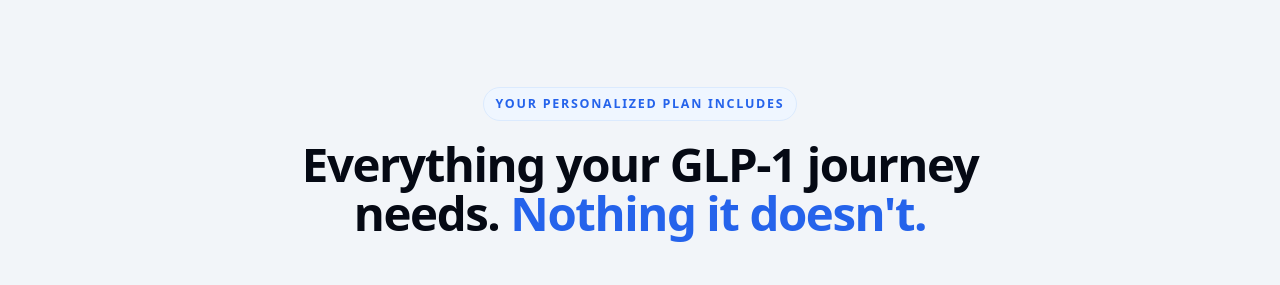
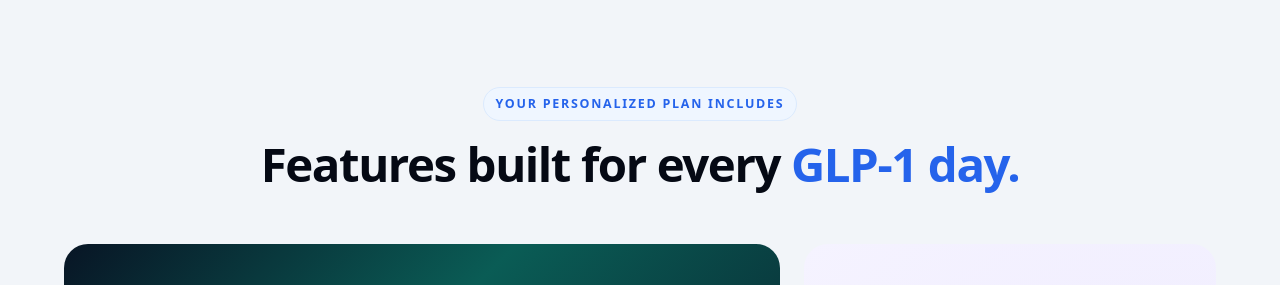
Before and after one commit to fahimtaphealth/weighteasy-site, a Next.js app: page / in a window 1280 px wide. Shown: the part 2840-3125 px from the top of the page. Built offline with nearby package versions, Linux system fonts and the light colour scheme; a web font is replaced by a local one.

Commit message:
Change Features heading to 'Features built for every GLP-1 day'

```diff
--- a/components/Features.tsx
+++ b/components/Features.tsx
@@ -377,8 +377,8 @@ export default function Features() {
           eyebrow="Your personalized plan includes"
           title={
             <>
-              Everything your GLP-1 journey needs.{" "}
-              <span className="text-accent">Nothing it doesn&apos;t.</span>
+              Features built for every{" "}
+              <span className="text-accent">GLP-1 day.</span>
             </>
           }
         />
```
